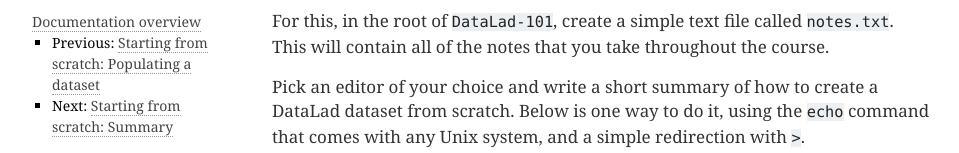
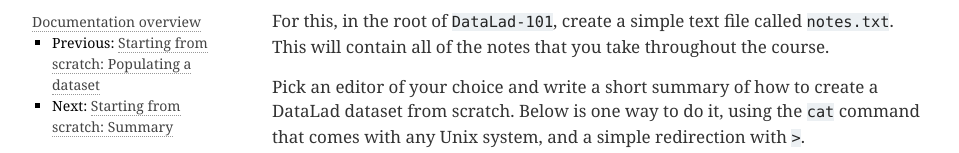
Before and after one commit to datalad-handbook/book, a Sphinx documentation site: the page built from docs/basics/101-3-modify.rst, in a window 1280 px wide. Shown: the part 338-491 px from the top of the page, without its empty margins (148-1107 px from the left). Built offline with Sphinx 7.4.7, drawn with Linux system fonts in a browser that asks for light colours; comment, search, counter and statistics services are not loaded; some of the changed text lies outside the part shown.

Commit message:
adjust explanation to updated Unix command

```diff
--- a/docs/basics/101-3-modify.rst
+++ b/docs/basics/101-3-modify.rst
@@ -13,7 +13,7 @@
 
 Pick an editor of your choice and write a short summary of how to create
 a DataLad dataset from scratch. Below is one way to do it, using the
-``echo`` command that comes with any Unix system, and a simple redirection
+``cat`` command that comes with any Unix system, and a simple redirection
 with ``>``.
 
 .. runrecord:: _examples/DL-101-40
@@ -50,8 +50,8 @@
 Modify this file by adding another note. After all, you already know how use
 ``datalad save``, so write a short summary on that as well.
 
-Again, the example below uses Unix commands (``echo`` and redirecting, but *appending*
-with ``>>``) to accomplish this, but you can take any editor of your choice.
+Again, the example below uses Unix commands (``cat`` and redirecting)
+to accomplish this, but you can take any editor of your choice.
 
 .. runrecord:: _examples/DL-101-44
    :language: console
```
